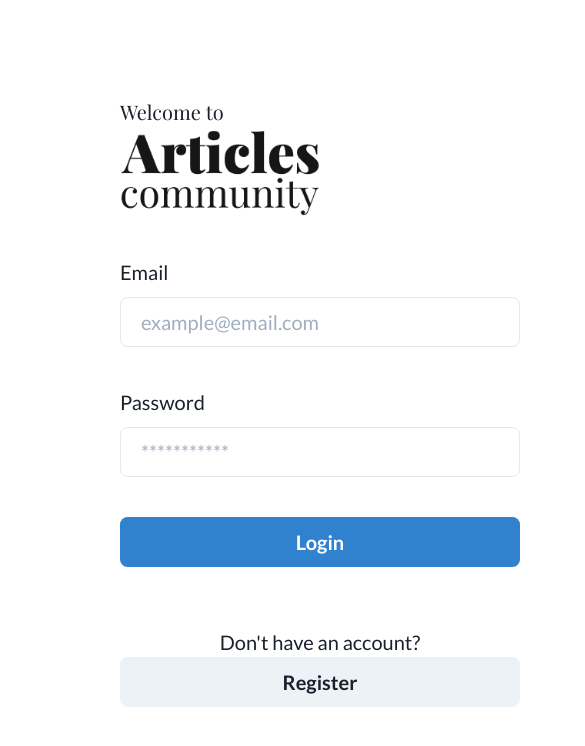
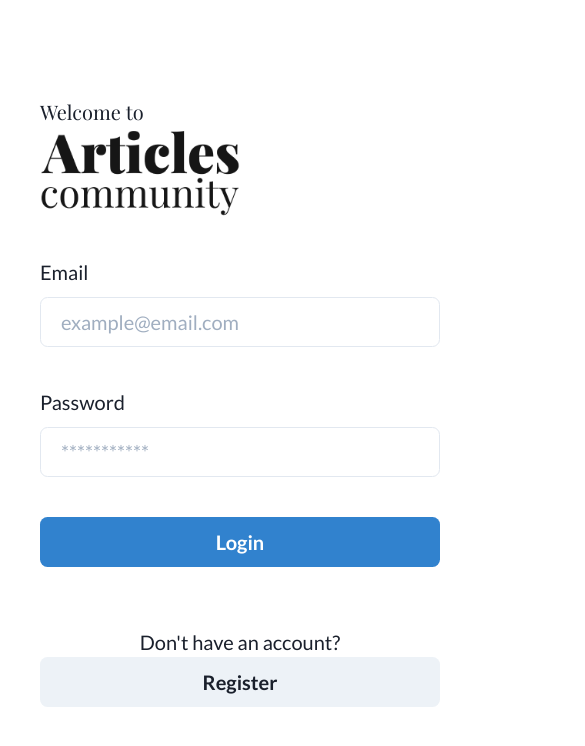
Before and after one commit to Kochiyama/articles-community-web, a Next.js app: page /login in a window 390 px wide. Shown: the top 746 px of the page, 585 px wide, since content can reach past the window. Built offline with nearby package versions, Linux system fonts and the light colour scheme.

Commit message:
Refactor: add responsivity

```diff
--- a/src/components/templates/AuthTemplate.tsx
+++ b/src/components/templates/AuthTemplate.tsx
@@ -1,23 +1,38 @@
-import { Center, Container, Flex, Image } from '@chakra-ui/react'
+import {
+	Center,
+	Container,
+	Flex,
+	Image,
+	useBreakpointValue,
+} from '@chakra-ui/react'
 import { ReactNode } from 'react'
 
 interface Props {
 	children: ReactNode | ReactNode[]
 }
 
-export const AuthTemplate = ({ children }: Props) => (
+export const AuthTemplate = ({ children }: Props) => {
+	const isWideVersion = useBreakpointValue({
+		md: true,
+		base: false,
+	})
+
+	return (
 		<Flex p='2rem' h='100vh'>
-		<Center flex='1' mr='2rem' px='4rem'>
+			<Center flex='1' px={{ base: '0rem', md: '4rem' }}>
 				<Flex flexDir='column' minW='20rem'>
 					{children}
 				</Flex>
 			</Center>
 
+			{isWideVersion && (
 				<Flex flex='2'>
 					<Image
 						src='/images/glenn-carstens-peters-npxXWgQ33ZQ-unsplash.png'
 						alt='Image by Glenn Carstens Peters Unsplash'
 					/>
 				</Flex>
+			)}
 		</Flex>
 	)
+}
```
Lines whose indentation alone changed are shown as unchanged.
